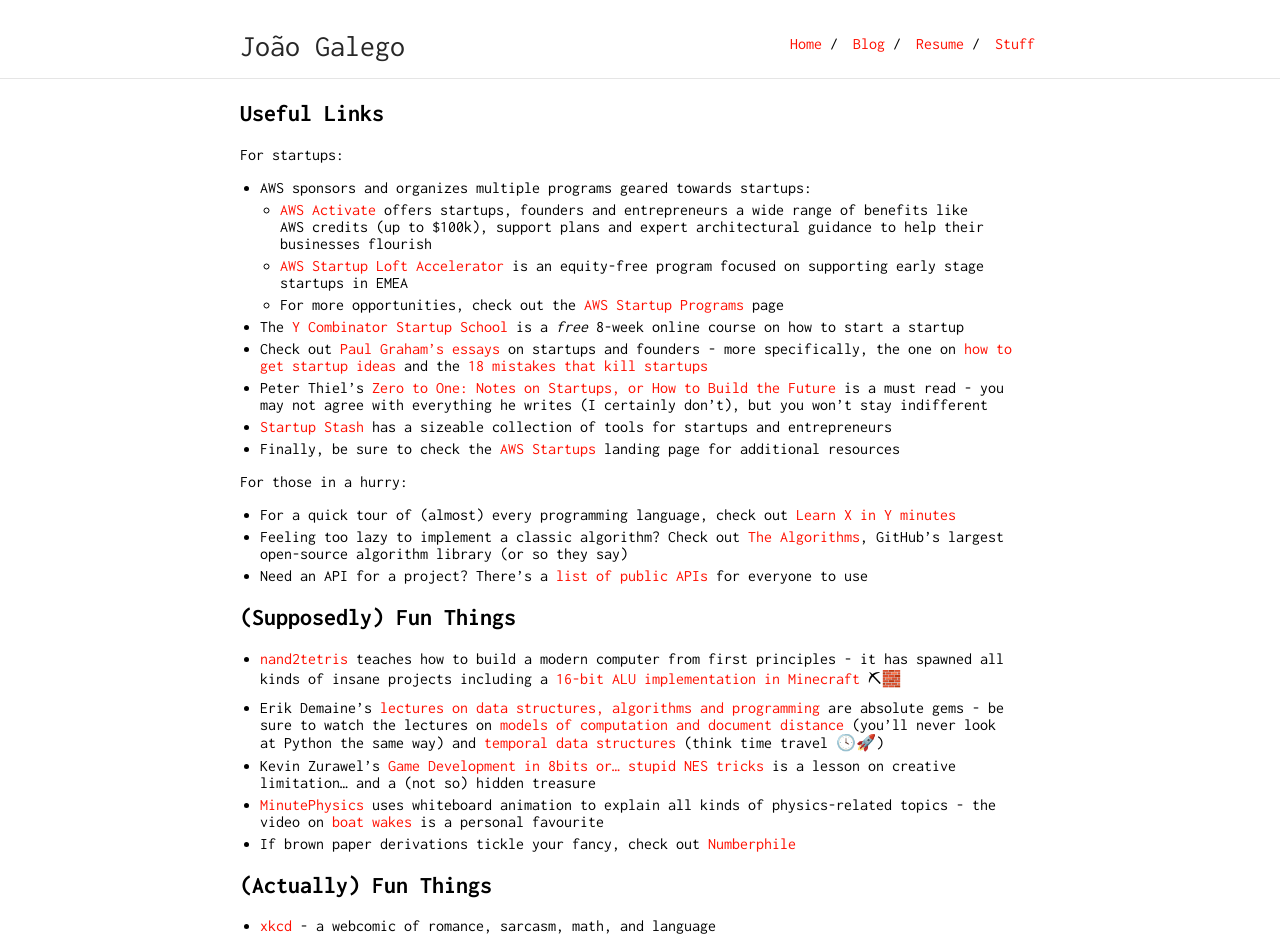
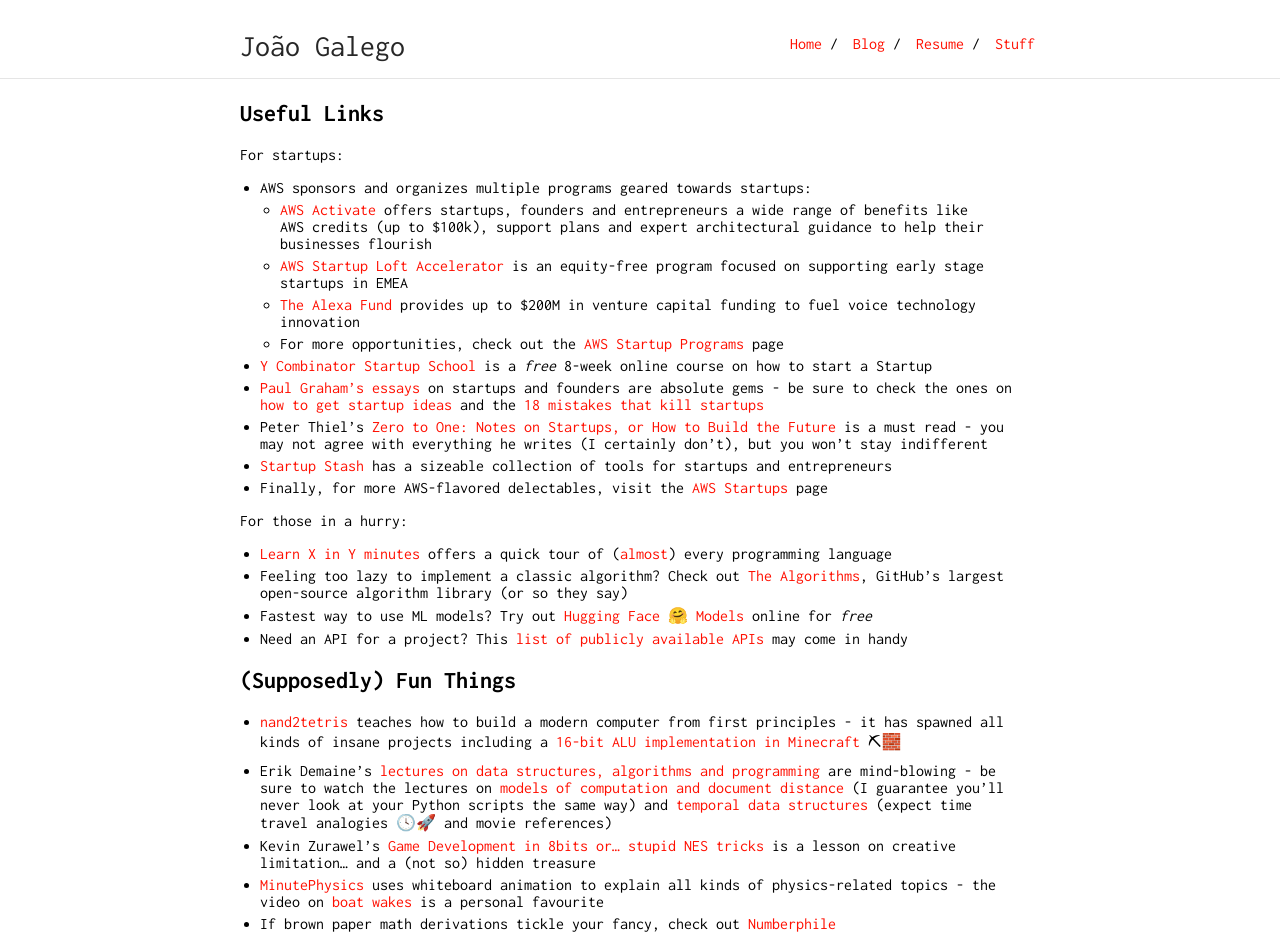
Before and after one commit to JGalego/JGalego.github.io, a Jekyll site: the page built from stuff.md, in a window 1280 px wide and 1400 px high. Shown: the top 940 px of the window. Built offline with Jekyll 4.4.1, drawn with Linux system fonts in a browser that asks for light colours; some of the changed text lies outside the part shown.

Commit message:
Minor rewriting in Stuff section

```diff
--- a/stuff.md
+++ b/stuff.md
@@ -10,26 +10,28 @@
 * AWS sponsors and organizes multiple programs geared towards startups:
     - [AWS Activate](https://aws.amazon.com/activate/) offers startups, founders and entrepreneurs a wide range of benefits like AWS credits (up to $100k), support plans and expert architectural guidance to help their businesses flourish
     - [AWS Startup Loft Accelerator](https://aws-startup-lofts.com/emea/program/accelerator) is an equity-free program focused on supporting early stage startups in EMEA
+    - [The Alexa Fund](https://developer.amazon.com/en-US/alexa/alexa-startups/alexa-fund) provides up to $200M in venture capital funding to fuel voice technology innovation
     - For more opportunities, check out the [AWS Startup Programs](https://aws.amazon.com/startups/startup-programs/) page
-* The [Y Combinator Startup School](https://www.startupschool.org/) is a *free* 8-week online course on how to start a startup
-* Check out [Paul Graham's essays](http://www.paulgraham.com/articles.html) on startups and founders - more specifically, the one on [how to get startup ideas](http://www.paulgraham.com/startupideas.html) and the [18 mistakes that kill startups](http://www.paulgraham.com/startupmistakes.html)
+* [Y Combinator Startup School](https://www.startupschool.org/) is a *free* 8-week online course on how to start a Startup
+* [Paul Graham's essays](http://www.paulgraham.com/articles.html) on startups and founders are absolute gems - be sure to check the ones on [how to get startup ideas](http://www.paulgraham.com/startupideas.html) and the [18 mistakes that kill startups](http://www.paulgraham.com/startupmistakes.html)
 * Peter Thiel's [Zero to One: Notes on Startups, or How to Build the Future](https://www.amazon.com/Zero-One-Notes-Startups-Future/dp/0804139296) is a must read - you may not agree with everything he writes (I certainly don't), but you won't stay indifferent
 * [Startup Stash](https://startupstash.com/) has a sizeable collection of tools for startups and entrepreneurs
-* Finally, be sure to check the [AWS Startups](https://aws.amazon.com/startups) landing page for additional resources
+* Finally, for more AWS-flavored delectables, visit the [AWS Startups](https://aws.amazon.com/startups) page
 
 For those in a hurry:
 
-* For a quick tour of (almost) every programming language, check out [Learn X in Y minutes](https://learnxinyminutes.com/)
+* [Learn X in Y minutes](https://learnxinyminutes.com/) offers a quick tour of ([almost](https://github.com/adambard/learnxinyminutes-docs/issues)) every programming language
 * Feeling too lazy to implement a classic algorithm? Check out [The Algorithms](https://the-algorithms.com/), GitHub's largest open-source algorithm library (or so they say)
-* Need an API for a project? There's a [list of public APIs](https://github.com/public-apis/public-apis) for everyone to use
+* Fastest way to use ML models? Try out [Hugging Face 🤗 Models](https://huggingface.co/models) online for *free*
+* Need an API for a project? This [list of publicly available APIs](https://github.com/public-apis/public-apis) may come in handy
 
 ## (Supposedly) Fun Things
 
 * [nand2tetris](https://www.nand2tetris.org/) teaches how to build a modern computer from first principles - it has spawned all kinds of insane projects including a [16-bit ALU implementation in Minecraft](https://hackaday.com/2010/09/29/16-bit-alu-in-minecraft/) ⛏🧱
-* Erik Demaine's [lectures on data structures, algorithms and programming](https://erikdemaine.org/classes/) are absolute gems - be sure to watch the lectures on [models of computation and document distance](https://ocw.mit.edu/courses/6-006-introduction-to-algorithms-fall-2011/resources/lecture-2-models-of-computation-document-distance/) (you'll never look at Python the same way) and [temporal data structures](http://courses.csail.mit.edu/6.851/spring21/lectures/L01.html) (think time travel 🕓🚀)
+* Erik Demaine's [lectures on data structures, algorithms and programming](https://erikdemaine.org/classes/) are mind-blowing - be sure to watch the lectures on [models of computation and document distance](https://ocw.mit.edu/courses/6-006-introduction-to-algorithms-fall-2011/resources/lecture-2-models-of-computation-document-distance/) (I guarantee you'll never look at your Python scripts the same way) and [temporal data structures](http://courses.csail.mit.edu/6.851/spring21/lectures/L01.html) (expect time travel analogies 🕓🚀 and movie references)
 * Kevin Zurawel's [Game Development in 8bits or... stupid NES tricks](https://www.youtube.com/watch?v=TPbroUDHG0s) is a lesson on creative limitation... and a (not so) hidden treasure
 * [MinutePhysics](https://www.youtube.com/c/minutephysics) uses whiteboard animation to explain all kinds of physics-related topics - the video on [boat wakes](https://www.youtube.com/watch?v=95sQcSulRFM) is a personal favourite
-* If brown paper derivations tickle your fancy, check out [Numberphile](https://www.youtube.com/user/Numberphile)
+* If brown paper math derivations tickle your fancy, check out [Numberphile](https://www.youtube.com/user/Numberphile)
 
 ## (Actually) Fun Things
 
```
Also changed, not shown: other parts of stuff.md (+1 -1 lines).
